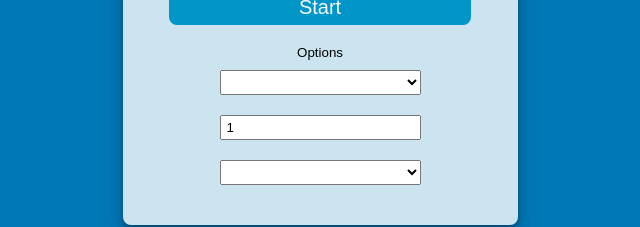
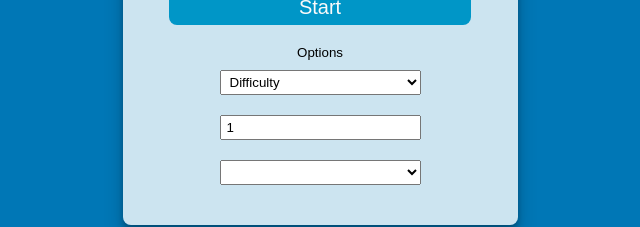
Before and after one commit to arttuhar/triviaGame, a Vue app: page / in a window 1280 px wide. Both pictures are taken after a click on the button "Options". Shown: the part 348-575 px from the top of the page, without its empty margins (320-960 px from the left). Built offline with nearby package versions, Linux system fonts and the light colour scheme; the HTML template or start-up script is replaced by a standard one.

Commit message:
FEAT: Store difficulty option value to difficulty state

```diff
--- a/src/views/StartScreen.vue
+++ b/src/views/StartScreen.vue
@@ -8,12 +8,14 @@
 
     const username = ref("");
     const amount = ref(1);
+    const difficulty = ref('');
     const toggleOptions = ref(false);
 
     // work in progress, just a demo
     const onStartClick = () => {
         store.commit("setUsername", username.value);
         store.commit('setAmount', amount.value);
+        store.commit('setDifficulty', difficulty.value);
         router.push("/questions");
     }
 </script>
@@ -30,13 +32,17 @@
             <button @click="onStartClick" class="startButton">Start</button>
             <button @click="toggleOptions = !toggleOptions" class="optionsButton">Options</button>
             <div v-show="toggleOptions" class="options">
-                <select class="option"></select>
+                <select class="option" v-model="difficulty">
+                    <option disabled value="">Difficulty</option>
+                    <option value="easy">Easy</option>
+                    <option value="medium">Medium</option>
+                    <option value="hard">Hard</option>
+                </select>
                 <input type="number" class="option" v-model="amount" min="1" max="50">
                 <div>
                     <p class="invalidValue" v-show="amount < 1">Select min 1 question</p>
-                    <p class="invalidValue" v-show="amount > 50 ">Select max 50 questions</p>
+                    <p class="invalidValue" v-show="amount > 50">Select max 50 questions</p>
                 </div>
-
                 <select class="option"></select>
             </div>
         </div>
@@ -105,7 +111,7 @@
         margin: 10px;
         padding-left: 5px;
     }
-    .options:focus {
+    .option:focus {
         outline: none;
     }
     .invalidValue {
```
